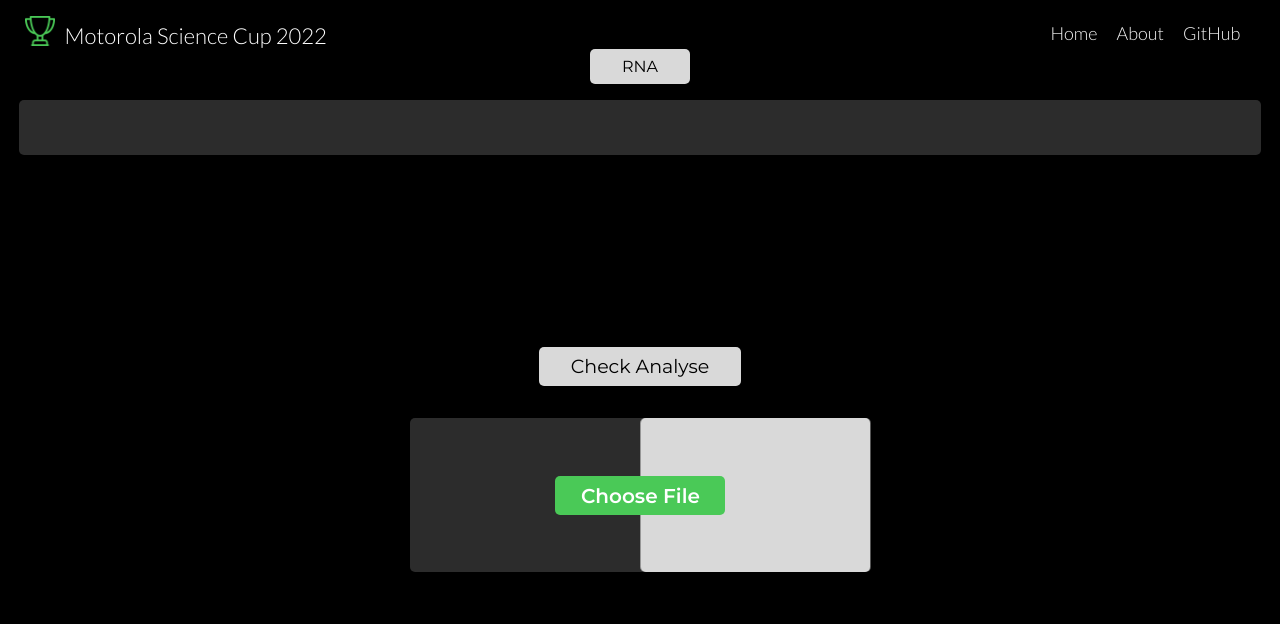
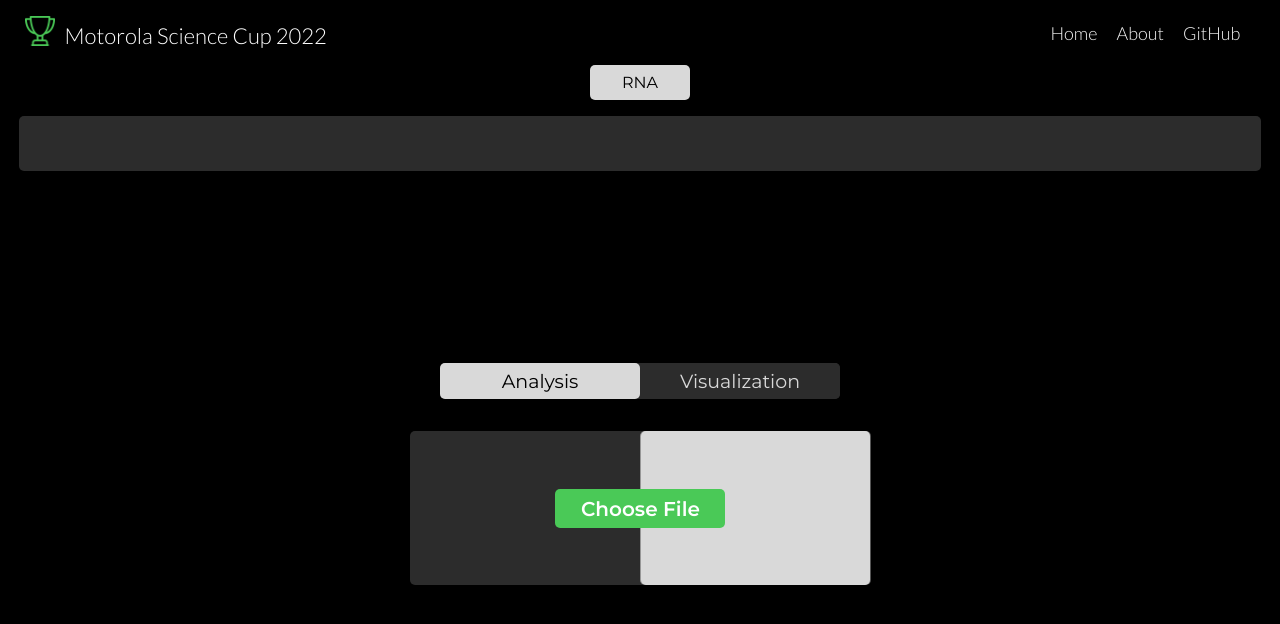
Before and after one commit to MikolajMydel/msc-2022, a React (Vite) app: page / in a window 1280 px wide. Shown: the top 624 px of the page. Built offline with nearby package versions, Linux system fonts and the light colour scheme.

Commit message:
nav buttons added

```diff
--- a/src/features/codeInput/components/Input/Input.module.scss
+++ b/src/features/codeInput/components/Input/Input.module.scss
@@ -26,6 +26,7 @@
 		padding-right: map-get(v.$spacing, "xl");
 		font-weight: 500;
 		font-size: 16px;
+		margin-top: map-get(v.$spacing, "md");
 	}
 
 	&HTMLElement {
@@ -73,3 +74,37 @@
 	padding: 0 map-get(v.$spacing, "md");
 	border-radius: v.$border-radius;
 }
+.AnalysisButton {
+	background-color: map-get(v.$colors, "gray");
+	cursor: pointer;
+	border: none;
+	height: 36px;
+	width: 200px;
+	font-weight: 500;
+	font-size: 19px;
+	font-family: v.$main-font;
+	border-radius: v.$border-radius;
+}
+.VisualizationButton {
+	border-top-right-radius: v.$border-radius;
+	border-bottom-right-radius: v.$border-radius;
+	background-color: map-get(v.$colors, "dark-gray");
+	cursor: pointer;
+	border: none;
+	width: 200px;
+	height: 36px;
+	font-weight: 500;
+	font-size: 19px;
+	font-family: v.$main-font;
+	color: map-get(v.$colors, "gray");
+}
+.ButtonWrapper {
+	border-radius: v.$border-radius;
+	margin-top: map-get(v.$spacing, "sm");
+
+	height: 36px;
+	width: 400px;
+	margin-top: map-get(v.$spacing, "2xl");
+	background-color: map-get(v.$colors, "dark-gray");
+	display: flex;
+}
--- a/src/features/codeInput/components/Input/Input.tsx
+++ b/src/features/codeInput/components/Input/Input.tsx
@@ -10,7 +10,7 @@ import { sequenceTypes } from "../../../../types/biology/codeSequence";
 import MessageList from "../../../../components/Message/MessageList";
 import Message from "../../../../components/Message/Message";
 import { allowedCharacters } from "../../utils/validateKeyboardInput";
-
+import { Link } from "react-router-dom";
 const MESSAGE_DURATION = 3000;
 
 type InputProps = {
@@ -67,10 +67,16 @@ export default function Input({
 					onKeyDown={handleKeyDown}
 				/>
 			</div>
-
 			<MessageList>{errorMessage}</MessageList>
-
 			<CodonList codons={codonsArray} />
+			<div className={styles.ButtonWrapper}>
+				<Link to={`/analysis/${value}`}>
+					<button className={styles.AnalysisButton}>Analysis</button>
+				</Link>
+				<Link to={`/visualization/${value}`}>
+					<button className={styles.VisualizationButton}>Visualization</button>
+				</Link>
+			</div>
 		</div>
 	);
 }
--- a/src/features/codeInput/components/Input/InputContainer.tsx
+++ b/src/features/codeInput/components/Input/InputContainer.tsx
@@ -6,14 +6,12 @@ import { useState, useEffect } from "react";
 import Input from "./Input";
 import { isCharacterAllowed } from "../../utils/validateKeyboardInput";
 import { sequenceTypes } from "../../../../types/biology/codeSequence";
-
 import { handleChangeType, handleKeyDownType } from "../../../../types/events";
 import {
 	saveInputValue,
 	AutosavedValueType,
 	retrieveInputValue,
 } from "../../utils/localstorage";
-
 const getAnotherSequence = (currentSequence: sequenceTypes) =>
 	currentSequence === "RNA" ? "DNA" : "RNA";
 
--- a/src/pages/CodeInput/CodeInput.module.scss
+++ b/src/pages/CodeInput/CodeInput.module.scss
@@ -4,17 +4,3 @@
 	width: 100%;
 	text-align: center;
 }
-.Button {
-	margin-top: map-get(v.$spacing, "2xl");
-	text-align: center;
-	background-color: map-get(v.$colors, "gray");
-	cursor: pointer;
-	border: none;
-	border-radius: v.$border-radius;
-	padding: map-get(v.$spacing, "sm");
-	padding-left: map-get(v.$spacing, "xl");
-	padding-right: map-get(v.$spacing, "xl");
-	font-weight: 500;
-	font-size: 19px;
-	font-family: v.$main-font;
-}
--- a/src/pages/CodeInput/CodeInput.tsx
+++ b/src/pages/CodeInput/CodeInput.tsx
@@ -8,9 +8,6 @@ export default function CodeInput() {
 			<Header></Header>
 			<div className={styles.InputContainer}>
 				<InputContainer />
-				<a href="/analysis/">
-					<button className={styles.Button}>Check Analyse</button>
-				</a>
 			</div>
 			<FileUploadContainer />
 		</div>
```
